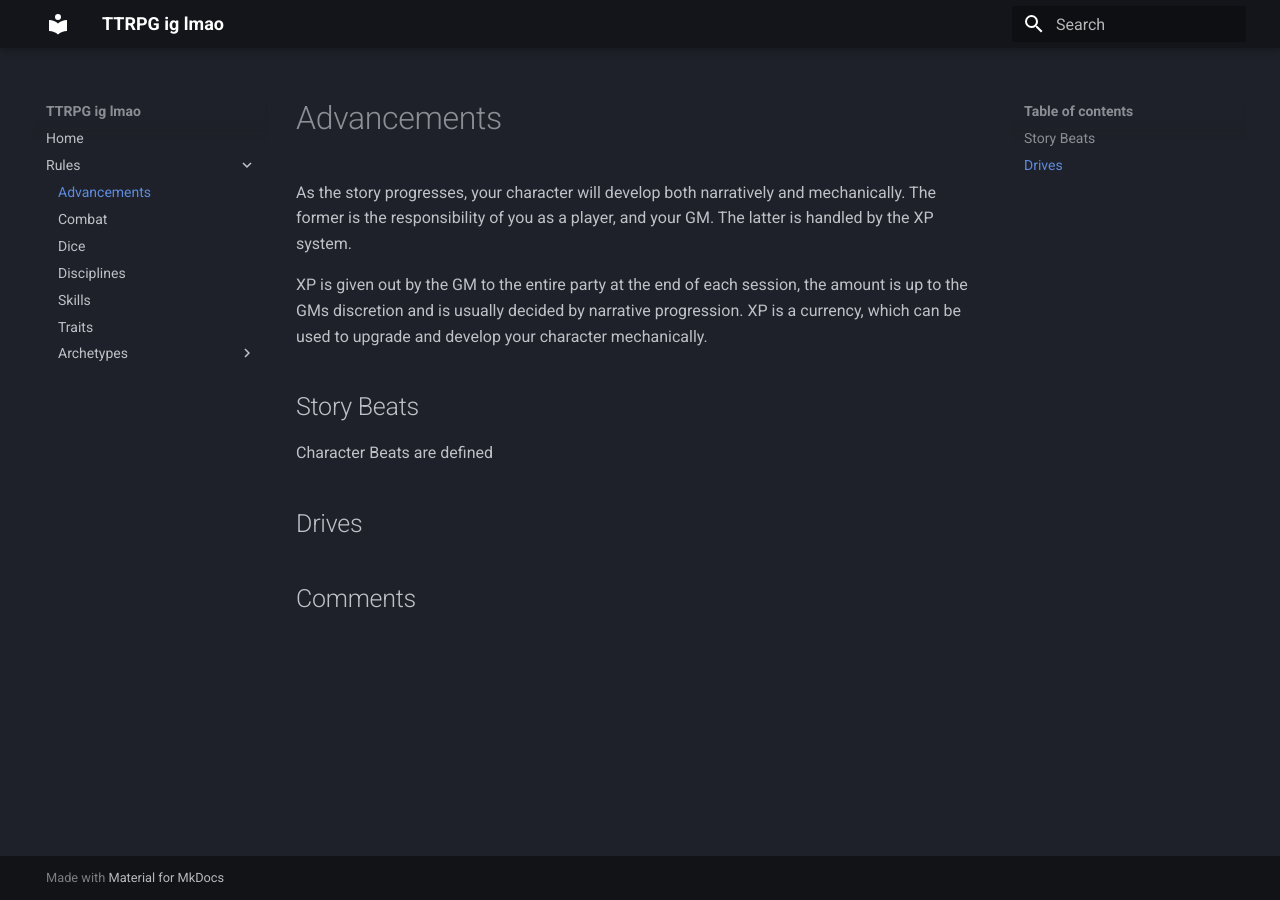
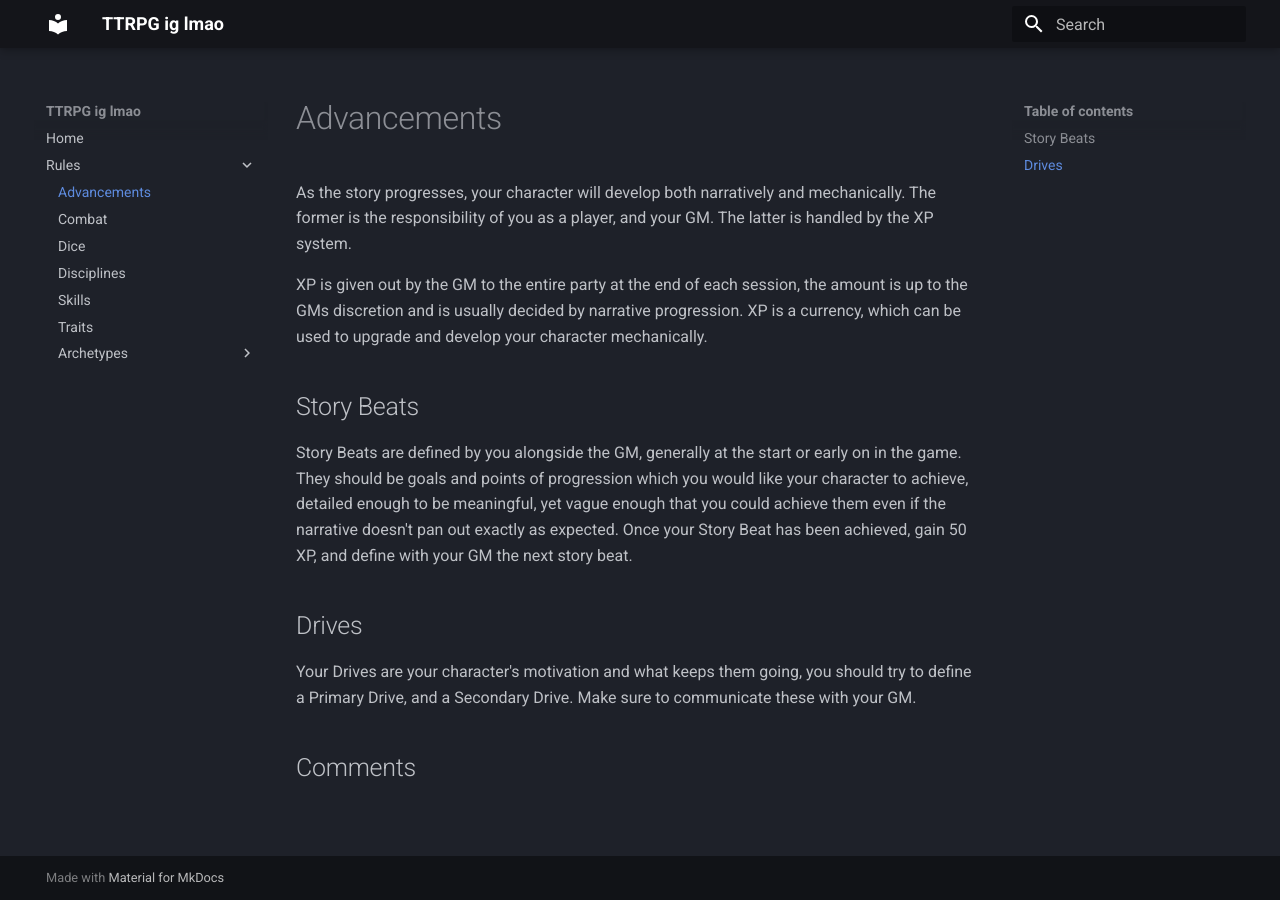
Before and after one commit to ProbablyIly/UnnamedTTRPG, an MkDocs documentation site: the page built from docs/Rules/Advancements.md, in a window 1280 px wide. Built offline with MkDocs 1.6.1 and Material for MkDocs 9.7.7, drawn with Linux system fonts in a browser that asks for light colours; comment, search, counter and statistics services are not loaded.

Commit message:
vault backup: 2025-11-10 13:42:31

```diff
--- a/docs/Rules/Advancements.md
+++ b/docs/Rules/Advancements.md
@@ -2,6 +2,6 @@ As the story progresses, your character will develop both narratively and mechan
 
 XP is given out by the GM to the entire party at the end of each session, the amount is up to the GMs discretion and is usually decided by narrative progression. XP is a currency, which can be used to upgrade and develop your character mechanically.
 ## Story Beats
-Character Beats are defined
-
+Story Beats are defined by you alongside the GM, generally at the start or early on in the game. They should be goals and points of progression which you would like your character to achieve, detailed enough to be meaningful, yet vague enough that you could achieve them even if the narrative doesn't pan out exactly as expected. Once your Story Beat has been achieved, gain 50 XP, and define with your GM the next story beat.
 ## Drives
+Your Drives are your character's motivation and what keeps them going, you should try to define a Primary Drive, and a Secondary Drive. Make sure to communicate these with your GM.
```
